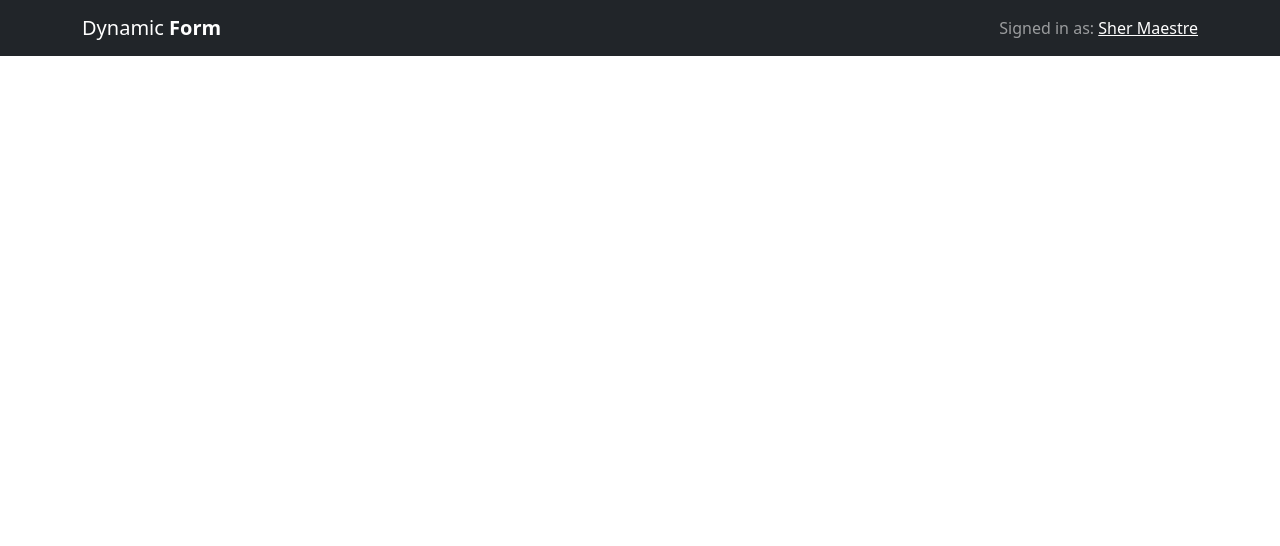
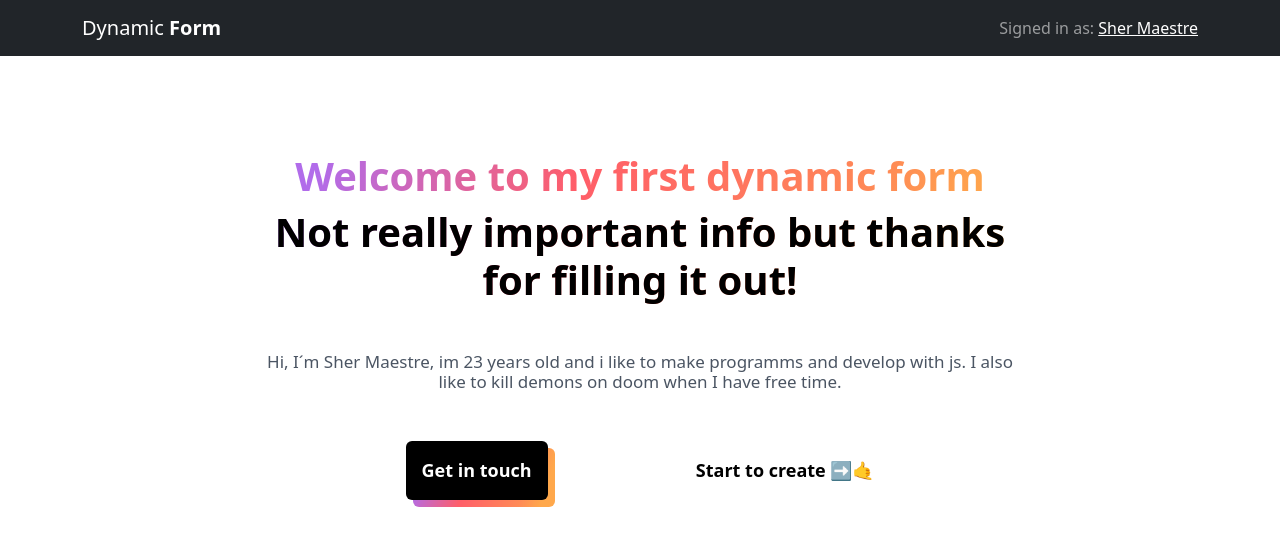
Before and after one commit to shermaes/dynamic-form-project, a React (Create React App) app: page / in a window 1280 px wide. Shown: the top 546 px of the page. Built offline with nearby package versions, Linux system fonts and the light colour scheme.

Commit message:
created Introduction component

```diff
--- a/src/App.js
+++ b/src/App.js
@@ -1,9 +1,11 @@
+import Introduction from './components/Introduction';
 import NavbarMenu from './components/NavbarMenu';
 
 function App() {
   return (
     <div>
   <NavbarMenu/>
+  <Introduction/>
     </div>
   );
 }
--- /dev/null
+++ b/src/components/Introduction/Introduction.css
@@ -0,0 +1,84 @@
+.introduction h1 {
+    background-image:
+    linear-gradient(
+      108deg,
+      #b16cea 8%,
+      #ff5e69 40%,
+      #ff8a56 77%,
+      #ffa84b 91%
+    );
+    -webkit-background-clip: text;
+    background-clip: text;
+    -webkit-text-fill-color: transparent;
+    font-weight: 700;
+  }
+
+  .introduction h1 span {
+    display: block;
+    color: #000;
+    background-image: none;
+    -webkit-text-fill-color: currentColor;
+  }
+
+  .introduction h4 {
+    color: #4b5563;
+    font-size: 17px;
+  }
+
+  .introduction .container-actions {
+    justify-content: space-evenly;
+    align-items: center;
+  }
+
+  .introduction .container-actions .container-buttons {
+    position: relative;
+    overflow: visible;
+    max-width: 100%;
+    display: inline-block;
+  }
+
+  .introduction .container-actions .container-buttons button {
+    border: none;
+    font-weight: 700;
+    font-size: 18px;
+    color: #fff;
+  }
+
+  .introduction .container-actions .container-buttons button:first-child {
+    position: relative;
+    z-index: 1;
+    background-color: #000;
+  }
+
+  .introduction .container-actions .container-buttons button:last-child {
+    position: absolute;
+    left: 0;
+    top: 0;
+    right: 0;
+    bottom: 0;
+    background-image: linear-gradient(
+      108deg,
+      #b16cea 8%,
+      #ff5e69 40%,
+      #ff8a56 77%,
+      #ffa84b 91%
+    );
+    transform: translate(7px, 7px);
+  }
+
+  .introduction .container-actions .btn-start-create a {
+    font-size: 18px;
+    color: #000;
+    font-weight: 700;
+    text-decoration: none;
+  }
+
+  @media (max-width: 768px) {
+    .introduction .container-actions {
+      justify-content: space-between;
+    }
+
+    .introduction .container-actions .btn-start-create a {
+      font-size: 15px;
+    }
+  }
--- /dev/null
+++ b/src/components/Introduction/Introduction.js
@@ -0,0 +1,45 @@
+import './Introduction.css'
+import { Container, Row, Col, Button } from "react-bootstrap";
+//los p que se ven dentro de los classname son los padding
+// el segundo button que tiene nuestro formulario es solo para darle una sombra al button que si realiza la accion
+// el d-flex (display-flex) se para todo y lo pone en la misma fila
+// el button start create lleva un href con el que nos redigiremos a otra pagina al clickear en el
+// en el css estamos hablando de childs cuando hablamos de los buttons, por que es esto?
+// el first-child es el primer button que se encuentra de arriba a abajo al leer el codigo
+// y asi sucesivamente, esto nos permite darle estilos distintos a componentes de una misma naturaleza
+export default function Introduction() {
+    return(
+        <div className="introduction p-3 p-lg-5 mt-5">
+        <Container fluid>
+          <Row className="justify-content-md-center">
+            <Col xs={12} md={8}>
+              <h1 className="pl-2 text-center">
+                Welcome to my first dynamic form {" "}
+                <span className="pt-2 pb-4">
+                  Not really important info but thanks for filling it out!
+                </span>
+              </h1>
+              <h4 className="text-center pt-3">
+                Hi, I´m Sher Maestre, im 23 years old and i like to make programms
+                and develop with js. I also like to kill demons on doom when I have free time.
+              </h4>
+              <div className="d-flex container-actions mt-5">
+                <div className="container-buttons">
+                  <Button
+                    className="p-3"
+                    onClick={() => console.log("Click button")}
+                  >
+                    Get in touch
+                  </Button>
+                  <Button className="p-3">Get in touch</Button>
+                </div>
+                <div className="btn-start-create">
+                  <a href="#dynamic-form">Start to create ➡️🤙</a>
+                </div>
+              </div>
+            </Col>
+          </Row>
+        </Container>
+      </div>
+    )
+};
--- /dev/null
+++ b/src/components/Introduction/index.js
@@ -0,0 +1 @@
+export {default} from "./Introduction"
```
